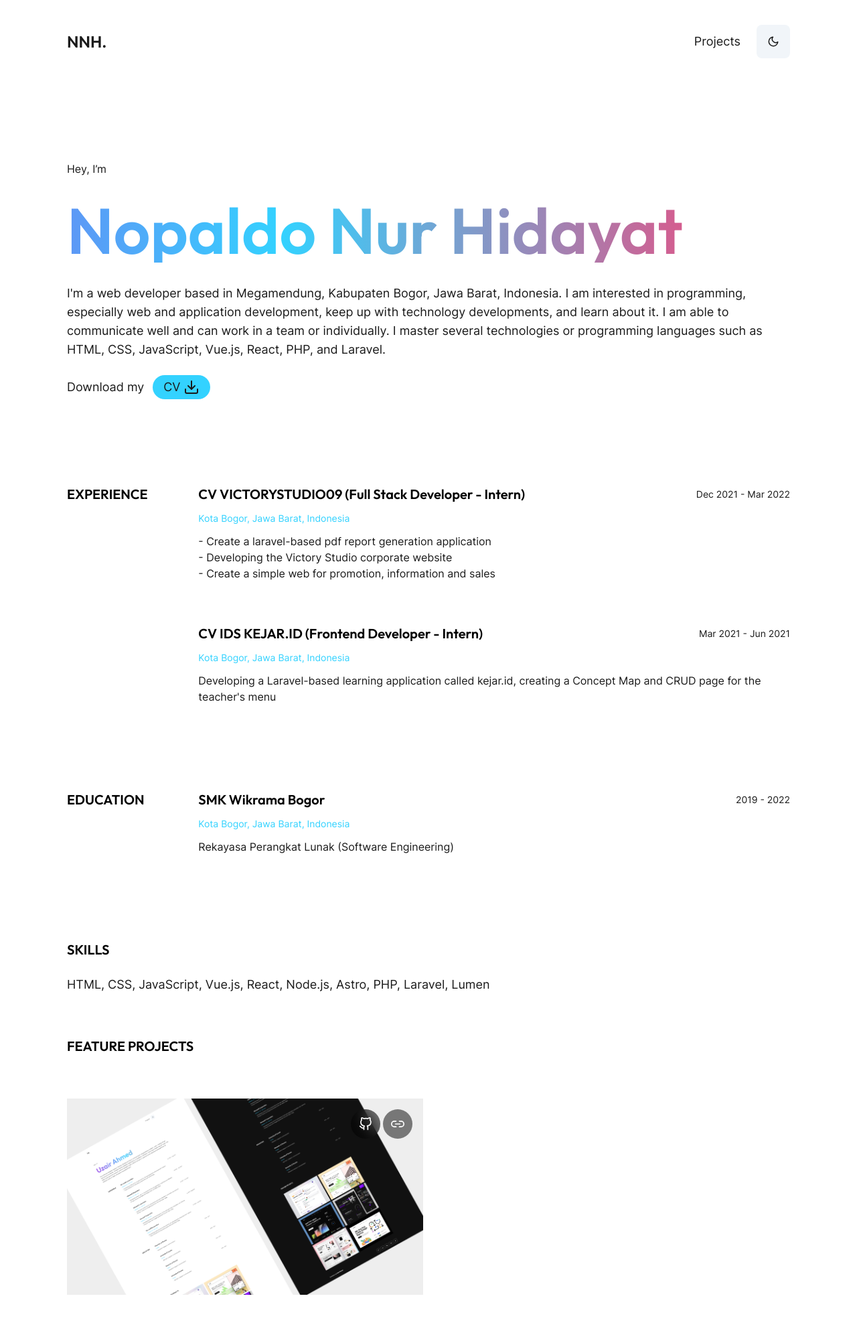
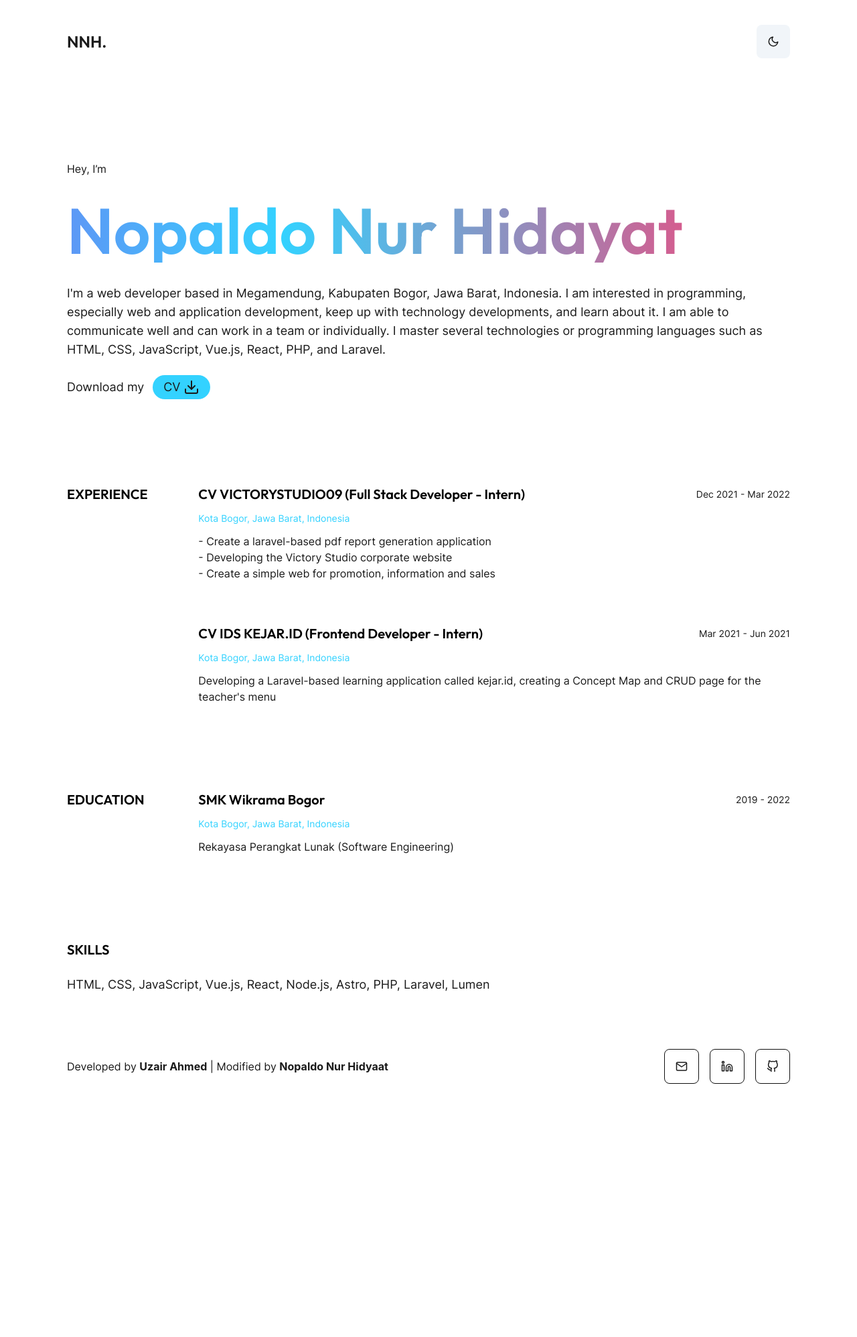
Before and after one commit to nopaldonh21/nopaldonh21.github.io, an Astro site: page / in a window 1280 px wide. Shown: the top 1996 px of the page at 67% size. After the commit the page ends 1652 px from the top, so only its background shows below. Built offline with nearby package versions, Linux system fonts and the light colour scheme; Astro itself is replaced by a stand-in of ours; a web font is replaced by a local one.

Commit message:
upd: hide projects section

```diff
--- a/src/components/general/Navbar.astro
+++ b/src/components/general/Navbar.astro
@@ -13,11 +13,11 @@ import { createLogo } from "@utils";
   </a>
   <nav>
     <ul class="flex items-center">
-      <li>
+      <!-- <li>
         <a class="p-4 dark:text-light block text-lg" href="/projects"
           >Projects</a
         >
-      </li>
+      </li> -->
       <!-- <li>
         <a class="p-4 dark:text-light block text-lg" href="/contact">Contact</a>
       </li> -->
--- a/src/pages/index.astro
+++ b/src/pages/index.astro
@@ -32,10 +32,10 @@ const featureProjects = info.projects.reduce((accumulator, project) => {
       <Experience title={"EXPERIENCE"} details={info.experience} />
       <Experience title={"EDUCATION"} details={info.education} />
       <Skills details={info.skills} />
-      <section>
+      <!-- <section>
         <h2 class="w-[15rem] dark:text-light mt-16">FEATURE PROJECTS</h2>
         <ProjectsWrapper projects={featureProjects} />
-      </section>
+      </section> -->
     </Layout>
   </body>
 </html>
```
